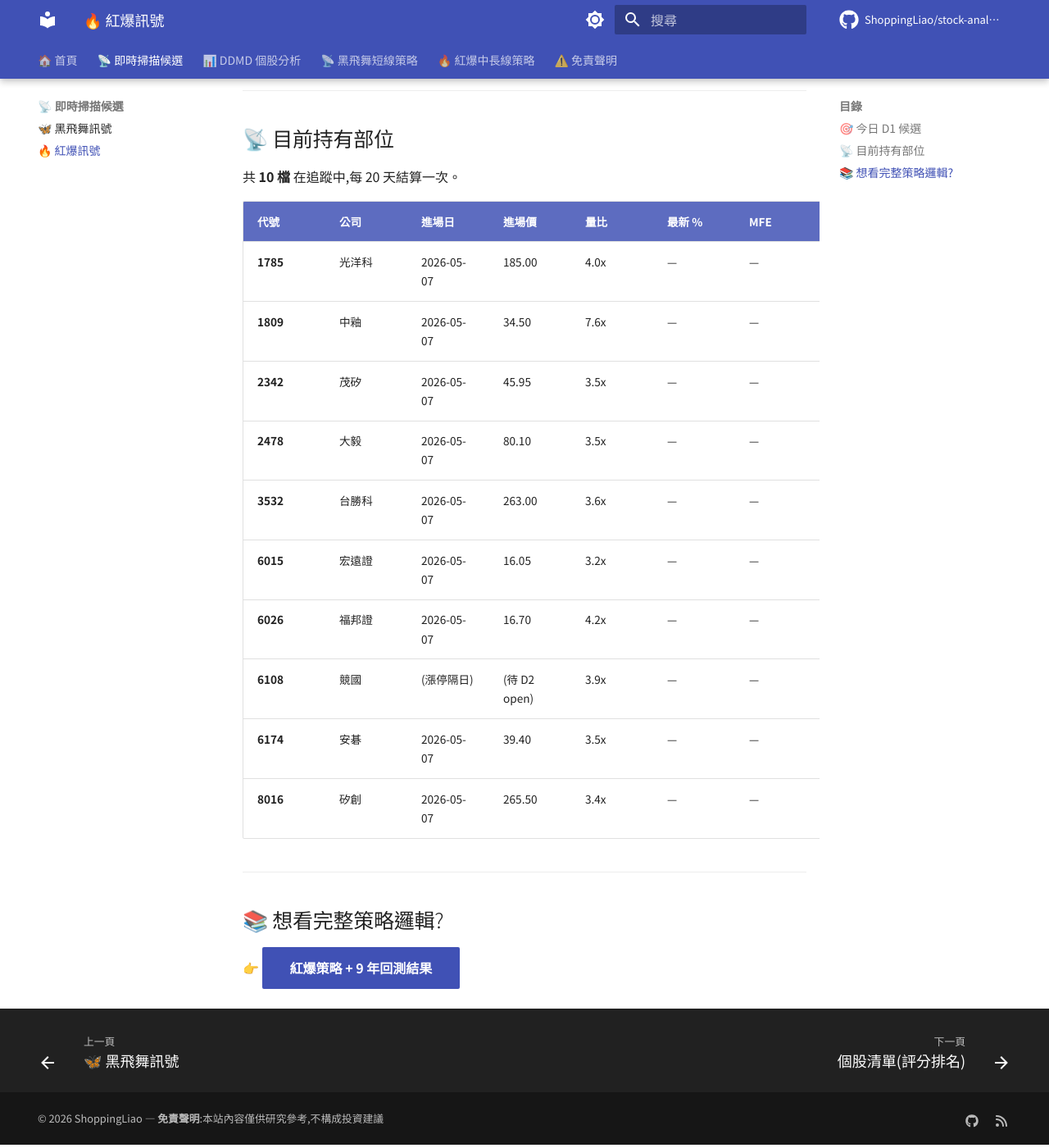
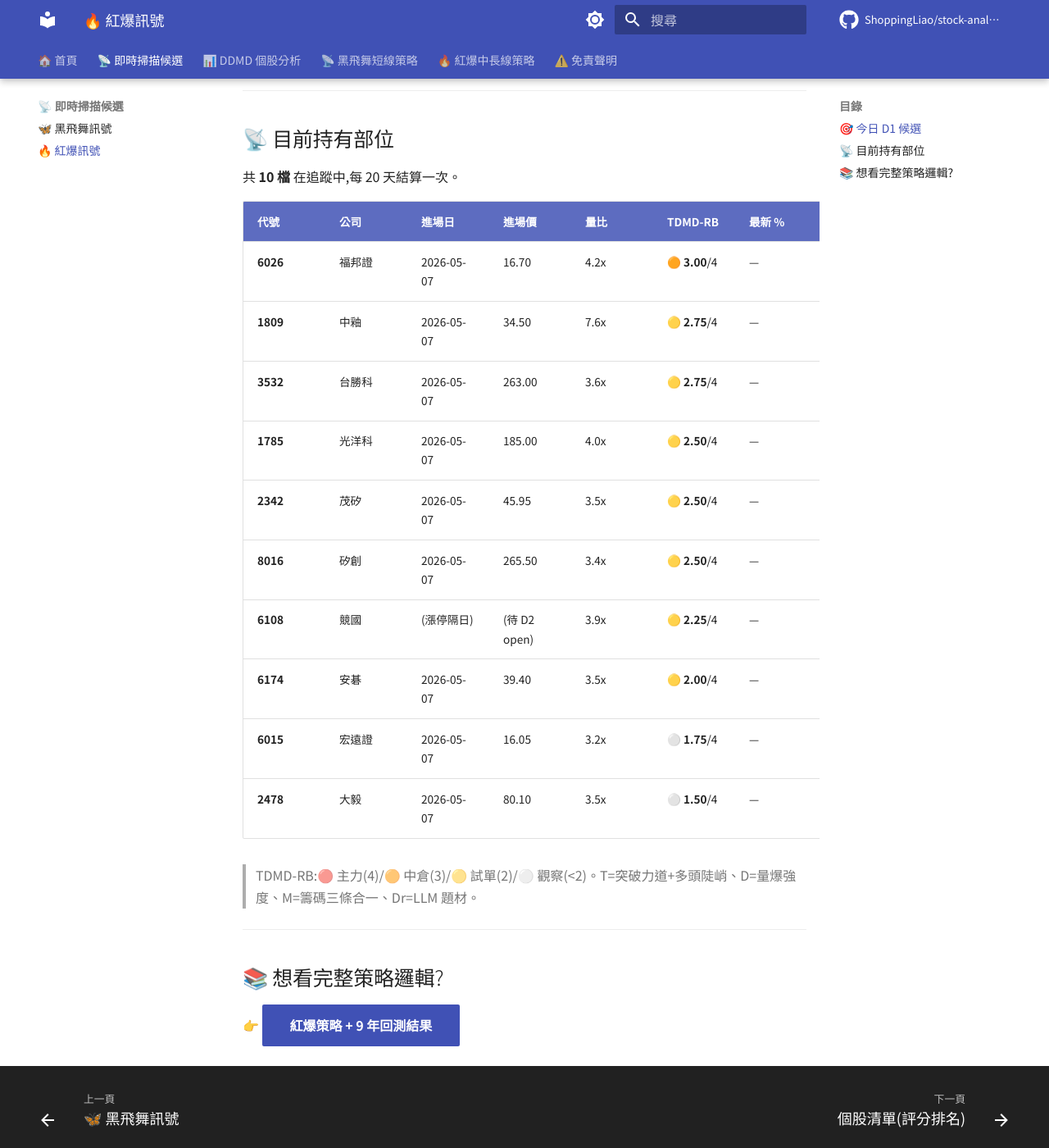
Before and after one commit to ShoppingLiao/stock-analysis-public, an MkDocs documentation site: the page built from docs/signals_red_burst.md, in a window 1280 px wide and 1400 px high, scrolled down 518 px. Shown: the whole window at 82% size. Built offline with MkDocs 1.6.1 and Material for MkDocs 9.7.7, drawn with Linux system fonts in a browser that asks for light colours; comment, search, counter and statistics services are not loaded.

Commit message:
docs(signals): update BB + RB (2026-05-07)

```diff
--- a/docs/signals_red_burst.md
+++ b/docs/signals_red_burst.md
@@ -20,18 +20,20 @@ D1 條件成立 → 當天 13:00 後直接進場(漲停則 D2 開盤)。進場
 
 共 **10 檔** 在追蹤中,每 20 天結算一次。
 
-| 代號 | 公司 | 進場日 | 進場價 | 量比 | 最新 % | MFE | MAE | 已 review |
-|------|------|--------|--------|------|--------|-----|-----|-----------|
-| **1785** | 光洋科 | 2026-05-07 | 185.00 | 4.0x | — | — | — | 0/10 |
-| **1809** | 中釉 | 2026-05-07 | 34.50 | 7.6x | — | — | — | 0/10 |
-| **2342** | 茂矽 | 2026-05-07 | 45.95 | 3.5x | — | — | — | 0/10 |
-| **2478** | 大毅 | 2026-05-07 | 80.10 | 3.5x | — | — | — | 0/10 |
-| **3532** | 台勝科 | 2026-05-07 | 263.00 | 3.6x | — | — | — | 0/10 |
-| **6015** | 宏遠證 | 2026-05-07 | 16.05 | 3.2x | — | — | — | 0/10 |
-| **6026** | 福邦證 | 2026-05-07 | 16.70 | 4.2x | — | — | — | 0/10 |
-| **6108** | 競國 | (漲停隔日) | (待 D2 open) | 3.9x | — | — | — | 0/10 |
-| **6174** | 安碁 | 2026-05-07 | 39.40 | 3.5x | — | — | — | 0/10 |
-| **8016** | 矽創 | 2026-05-07 | 265.50 | 3.4x | — | — | — | 0/10 |
+| 代號 | 公司 | 進場日 | 進場價 | 量比 | TDMD-RB | 最新 % | MFE | MAE | review |
+|------|------|--------|--------|------|---------|--------|-----|-----|--------|
+| **6026** | 福邦證 | 2026-05-07 | 16.70 | 4.2x | 🟠 **3.00**/4 | — | — | — | 0/10 |
+| **1809** | 中釉 | 2026-05-07 | 34.50 | 7.6x | 🟡 **2.75**/4 | — | — | — | 0/10 |
+| **3532** | 台勝科 | 2026-05-07 | 263.00 | 3.6x | 🟡 **2.75**/4 | — | — | — | 0/10 |
+| **1785** | 光洋科 | 2026-05-07 | 185.00 | 4.0x | 🟡 **2.50**/4 | — | — | — | 0/10 |
+| **2342** | 茂矽 | 2026-05-07 | 45.95 | 3.5x | 🟡 **2.50**/4 | — | — | — | 0/10 |
+| **8016** | 矽創 | 2026-05-07 | 265.50 | 3.4x | 🟡 **2.50**/4 | — | — | — | 0/10 |
+| **6108** | 競國 | (漲停隔日) | (待 D2 open) | 3.9x | 🟡 **2.25**/4 | — | — | — | 0/10 |
+| **6174** | 安碁 | 2026-05-07 | 39.40 | 3.5x | 🟡 **2.00**/4 | — | — | — | 0/10 |
+| **6015** | 宏遠證 | 2026-05-07 | 16.05 | 3.2x | ⚪ **1.75**/4 | — | — | — | 0/10 |
+| **2478** | 大毅 | 2026-05-07 | 80.10 | 3.5x | ⚪ **1.50**/4 | — | — | — | 0/10 |
+
+> TDMD-RB:🔴 主力(4)/🟠 中倉(3)/🟡 試單(2)/⚪ 觀察(<2)。T=突破力道+多頭陡峭、D=量爆強度、M=籌碼三條合一、Dr=LLM 題材。
 
 
 ---
```
